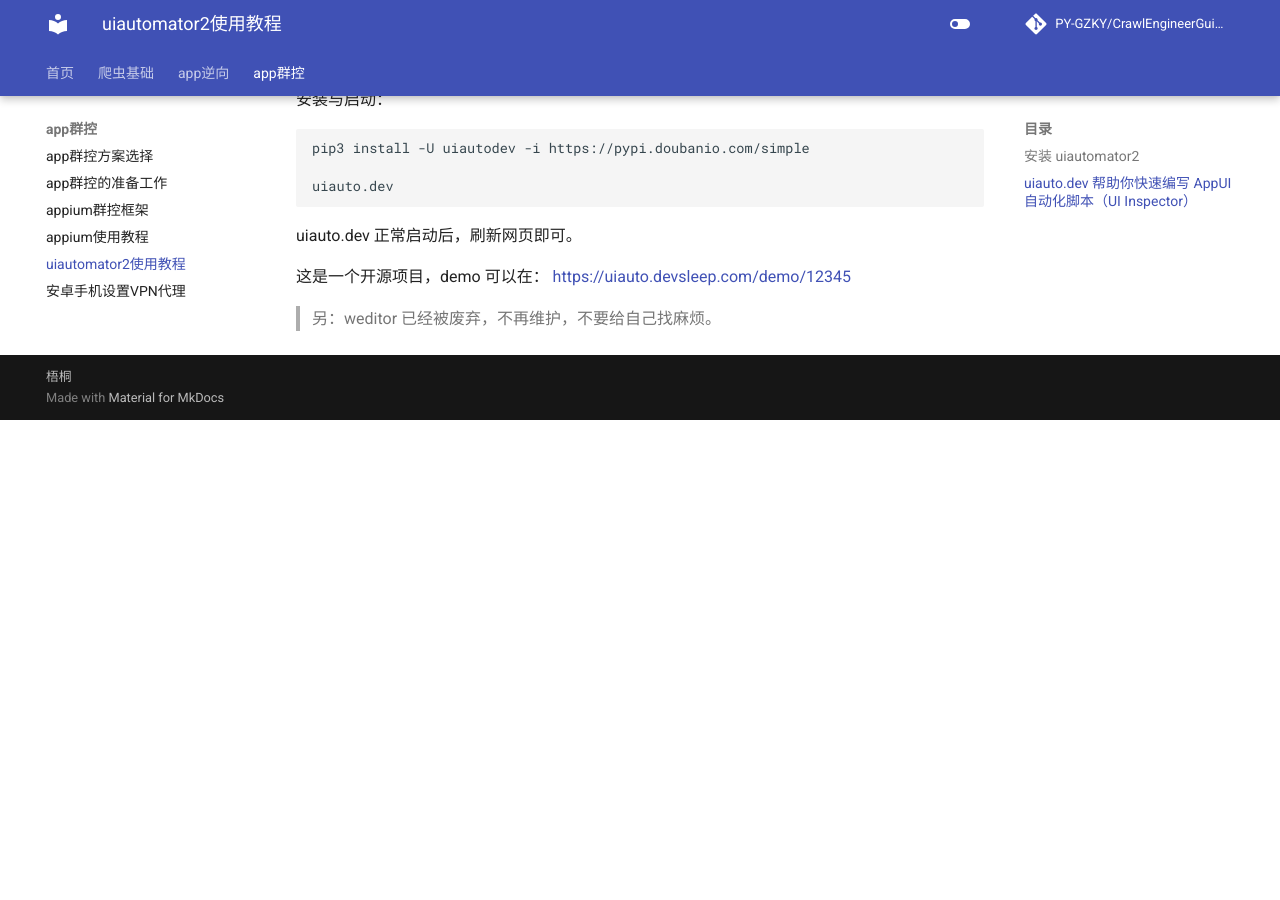
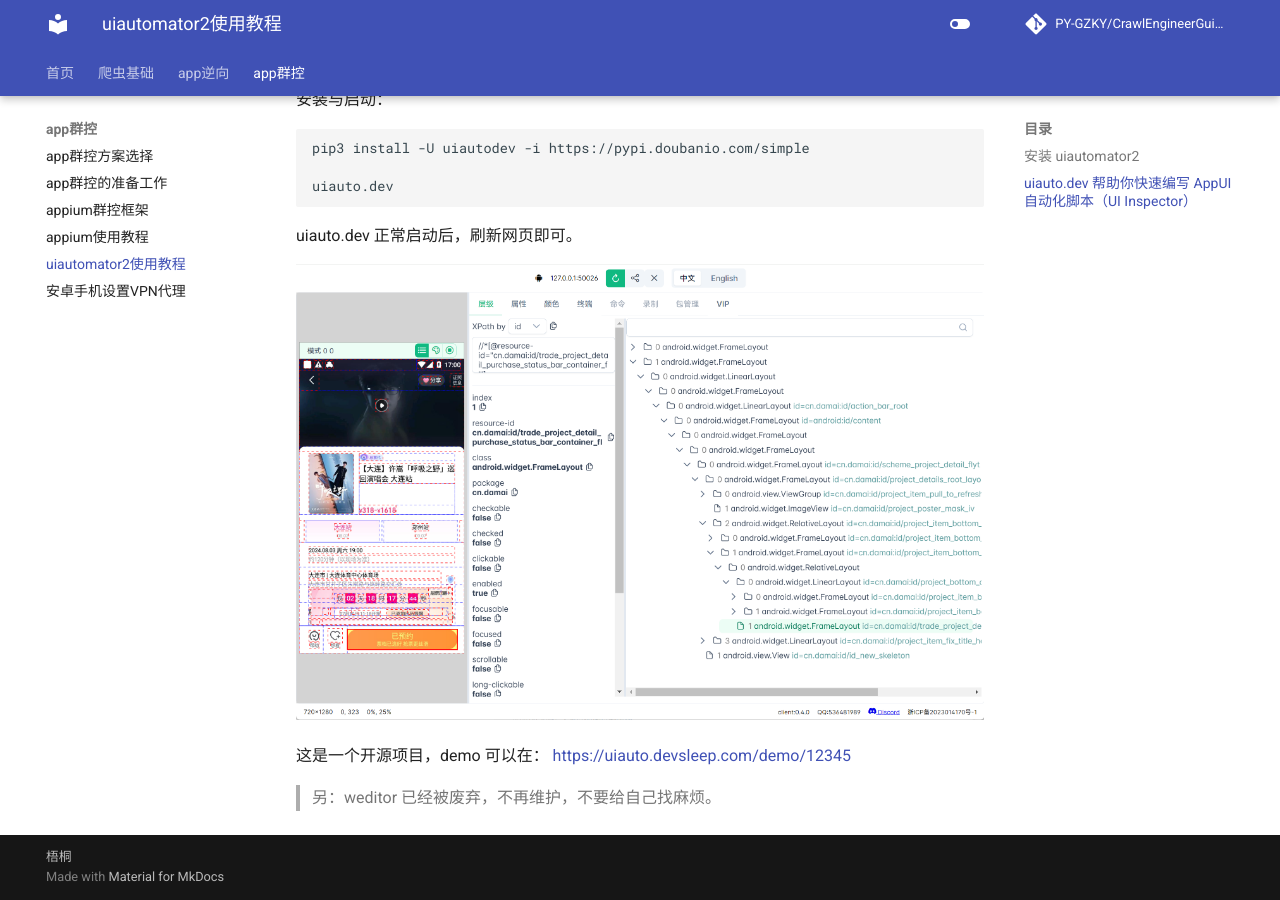
Before and after one commit to PY-GZKY/CrawlEngineerGuide, an MkDocs documentation site: the page built from docs/uiautomator2使用教程.md, in a window 1280 px wide and 900 px high, scrolled down 2189 px. Built offline with MkDocs 1.6.1 and Material for MkDocs 9.7.7, drawn with Linux system fonts in a browser that asks for light colours; comment, search, counter and statistics services are not loaded; before the commit the page ends 2609 px from its top, so only the background shows below that.

Commit message:
Update uiautomator2使用教程.md

````diff
--- a/docs/uiautomator2使用教程.md
+++ b/docs/uiautomator2使用教程.md
@@ -109,6 +109,9 @@
 ```
 uiauto.dev 正常启动后，刷新网页即可。
 
+![](./images/uiauto.devsleep.png)
+
 这是一个开源项目，demo 可以在： [https://uiauto.devsleep.com/demo/12345](https://uiauto.devsleep.com/demo/12345)
 
+
 > 另：weditor 已经被废弃，不再维护，不要给自己找麻烦。
````
